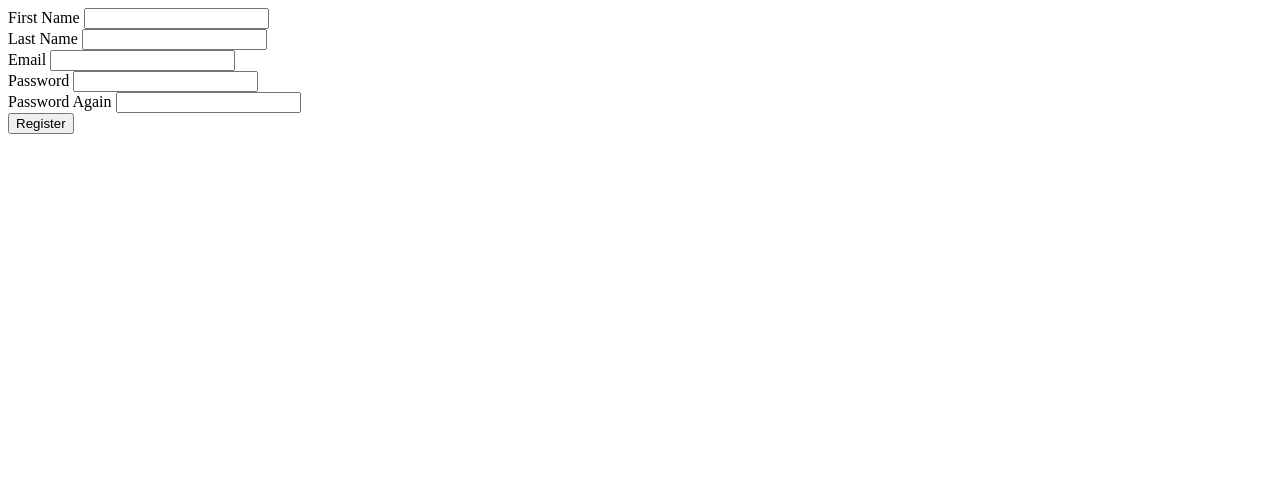
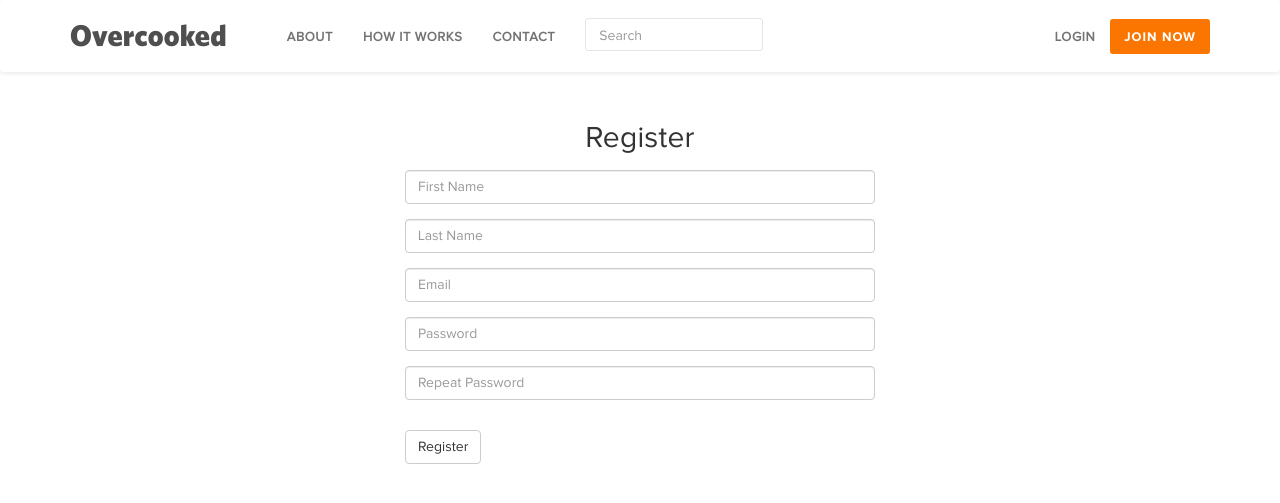
Before and after one commit to overcooked/base, a PHP site: page /register.php in a window 1280 px wide. Shown: the top 503 px of the page. Run offline with PHP 8.4, Linux system fonts and the light colour scheme; data that the repository does not hold is empty.

Commit message:
Add regester page

```diff
--- a/views/Login/login.php
+++ b/views/Login/login.php
@@ -1,6 +1,6 @@
 <?php
 /**
- * Logged out View.
+ * Login View.
  * @author Team Point.
  */
 
--- a/views/Register/register.php
+++ b/views/Register/register.php
@@ -1,30 +1,69 @@
+<?php
+/**
+ * Register View.
+ * @author Team Point.
+ */
+
+$user = new User();
+?>
+
+
+<!DOCTYPE html>
+<html lang="en">
+  <head>
+    <!-- General. -->
+    <title>Overcooked: Feed those in need with your extra food.</title>
+    <meta name="description" content="Overcooked lets you give your extra food to people who really need it.">
+
+    <!-- Boiler Plate Tags. -->
+    <?php View::head(); ?>
+
+    <!-- Style Files. -->
+    <link rel="stylesheet" href="/public/css/login/login.css">
+
+
+  </head>
+  <body>
+
+    <!-- Header Section -->
+    <?php View::header_logged_out(); ?>
+
+    <!-- Main Content // Start -->
+    <section class="main">
+      <div class="container login-area">
+        <h2 class="center">Register</h2>
         <form action="" method="post">
 
           <div class="field">
-    <label for="user_first">First Name</label>
-    <input type="text" name="user_first" value="<?php echo escape(Input::get('user_first')); ?>" id="user_first">
+            <input type="text" name="user_first" class="form-control" placeholder="First Name" value="<?php echo escape(Input::get('user_first')); ?>" id="user_first">
           </div>
 
           <div class="field">
-    <label for="user_last">Last Name</label>
-    <input type="text" name="user_last" value="<?php echo escape(Input::get('user_last')); ?>" id="user_last">
+            <input type="text" name="user_last" class="form-control" placeholder="Last Name" value="<?php echo escape(Input::get('user_last')); ?>" id="user_last">
           </div>
 
           <div class="field">
-    <label for="user_email">Email</label>
-    <input type="text" name="user_email" id="user_email" value="<?php echo escape(Input::get('user_email')); ?>" autocomplete="off">
+            <input type="text" name="user_email" class="form-control" placeholder="Email" id="user_email" value="<?php echo escape(Input::get('user_email')); ?>" autocomplete="off">
           </div>
 
           <div class="field">
-    <label for="user_password">Password</label>
-    <input type="password" name="user_password" id="user_password">
+            <input type="password" name="user_password" class="form-control" placeholder="Password" id="user_password">
           </div>
 
           <div class="field">
-    <label for="password_again">Password Again</label>
-    <input type="password" name="password_again" id="password_again">
+            <input type="password" name="password_again" class="form-control" placeholder="Repeat Password" id="password_again">
           </div>
 
           <input type="hidden" name="token" value="<?php echo Token::generate(); ?>">
-  <input type="submit" value="Register">
+          <input type="submit" class="btn btn-default login-btn" value="Register">
         </form>
+      </div>
+    </section>
+
+
+
+    <!-- Header Section -->
+    <?php // View::footer(); ?>
+
+  </body>
+</html>
```
Lines whose indentation alone changed are shown as unchanged.
